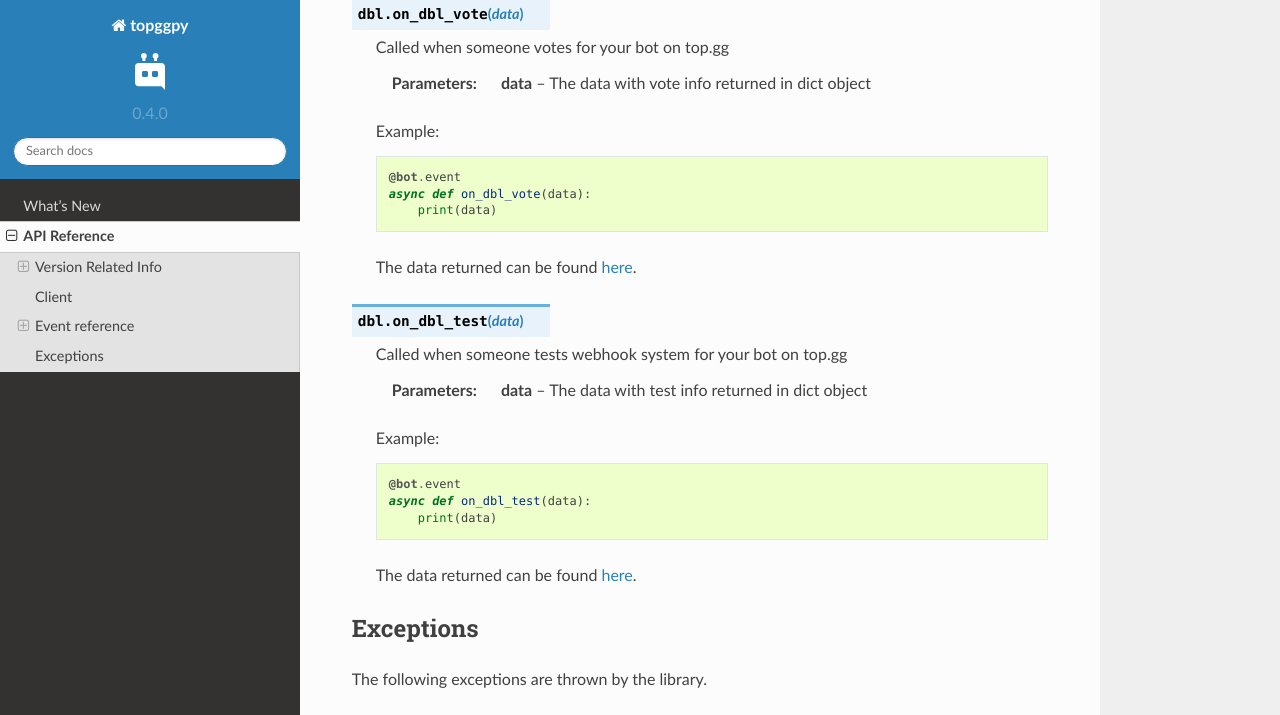
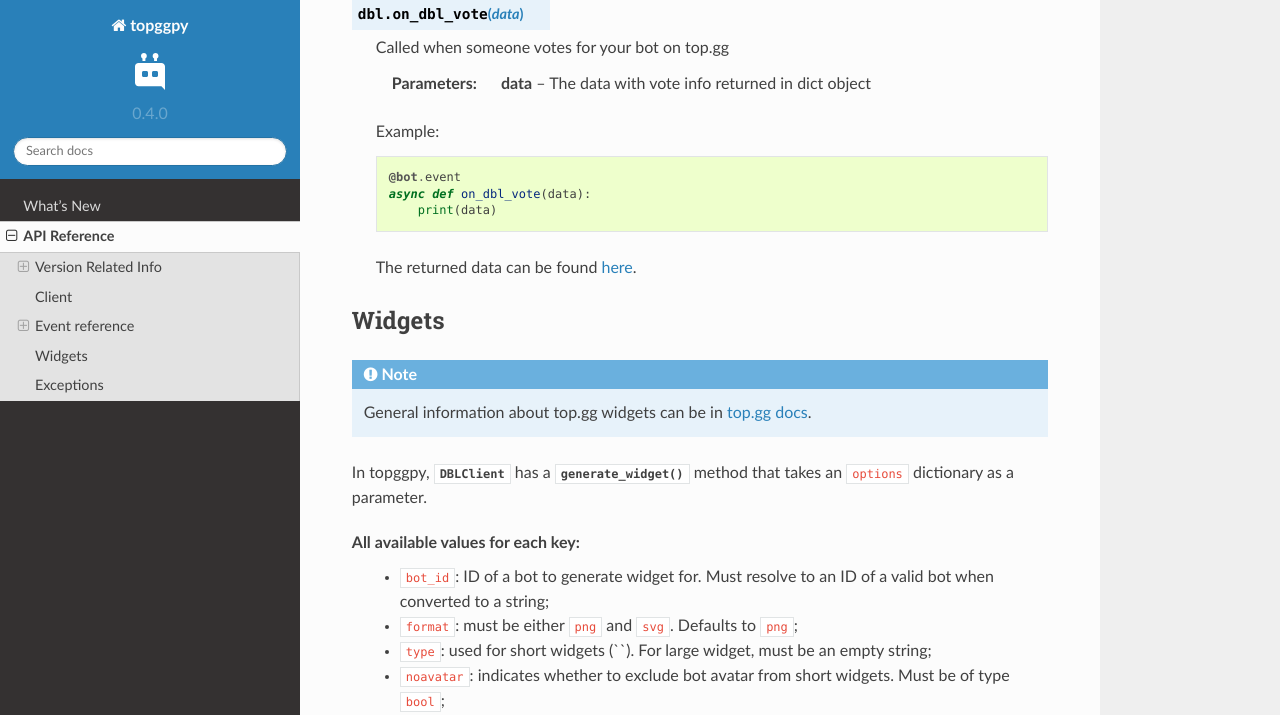
Before and after one commit to Top-gg-Community/python-sdk, a Sphinx documentation site: the page built from docs/api.rst, in a window 1280 px wide and 1400 px high, scrolled down 874 px. Shown: the top 715 px of the window. Built offline with Sphinx 7.4.7 and the Read the Docs theme 2.0.0, drawn with Linux system fonts in a browser that asks for light colours; some of the changed text lies outside the part shown; grey boxes are pictures that could not be loaded.

Commit message:
Widget section in documentation added

```diff
--- a/docs/api.rst
+++ b/docs/api.rst
@@ -30,7 +30,6 @@
     :members:
 
 
-
 Event reference
 ---------------
 
@@ -50,32 +49,43 @@
         async def on_dbl_vote(data):
             print(data)
 
-    The data returned can be found `here`_.
+    The returned data can be found `here`_.
 
     .. _here: https://top.gg/api/docs#webhooks
 
-.. function:: on_dbl_test(data)
+Widgets
+-------
 
-    Called when someone tests webhook system for your bot on top.gg
+.. note:: General information about top.gg widgets can be in `top.gg docs`_.
 
-    :param data: The data with test info returned in dict object
+In topggpy, :class:`DBLClient` has a :meth:`generate_widget` method that takes an ``options`` dictionary as a parameter.
 
-    Example: ::
+All available values for each key:
+    * ``bot_id``: ID of a bot to generate widget for. Must resolve to an ID of a valid bot when converted to a string;
+    * ``format``: must be either ``png`` and ``svg``. Defaults to ``png``;
+    * ``type``: used for short widgets (``). For large widget, must be an empty string;
+    * ``noavatar``: indicates whether to exclude bot avatar from short widgets. Must be of type ``bool``;
+    * ``colors``: a dictionary consisting of a parameter as a key and HEX color as value. ``color`` will be appended to the key in case ``key.endswith("color")`` returns False. All available fields are mentioned in `top.gg docs`_.
 
-        @bot.event
-        async def on_dbl_test(data):
-            print(data)
+Example: ::
 
-    The data returned can be found `here`_.
+    print(await self.topggpy.generate_widget(
+        {"id": 270904126974590976,
+        format: "svg",
+        colors: {
+            "username": 0xFFFFFF,
+            "top": 0x000000
+            }
+        }))
 
-    .. _here: https://top.gg/api/docs#webhooks
+.. _top.gg docs: https://top.gg/api/docs#widgets
 
 Exceptions
 ----------
 
 The following exceptions are thrown by the library.
 
-.. autoexception:: DBLException
+.. autoexception:: TopGGException
 
 .. autoexception:: UnauthorizedDetected
 
```
